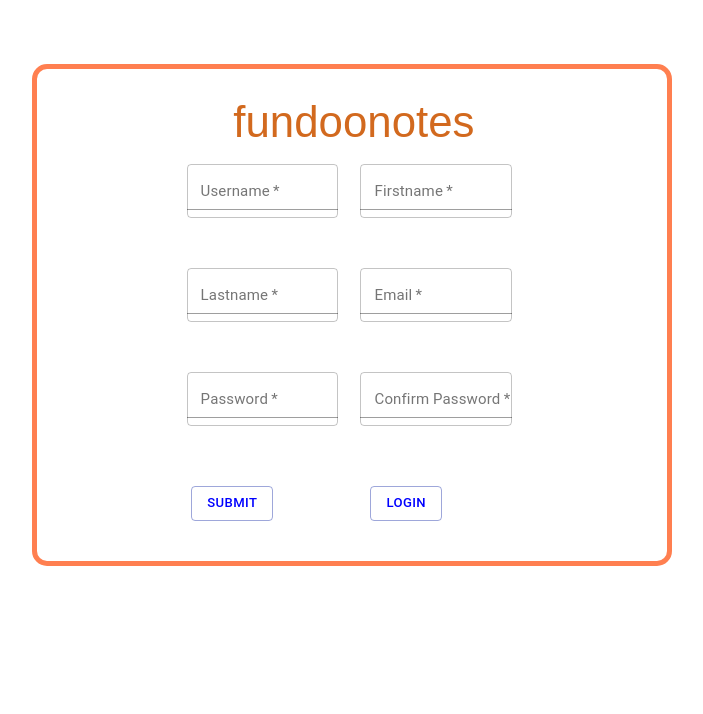
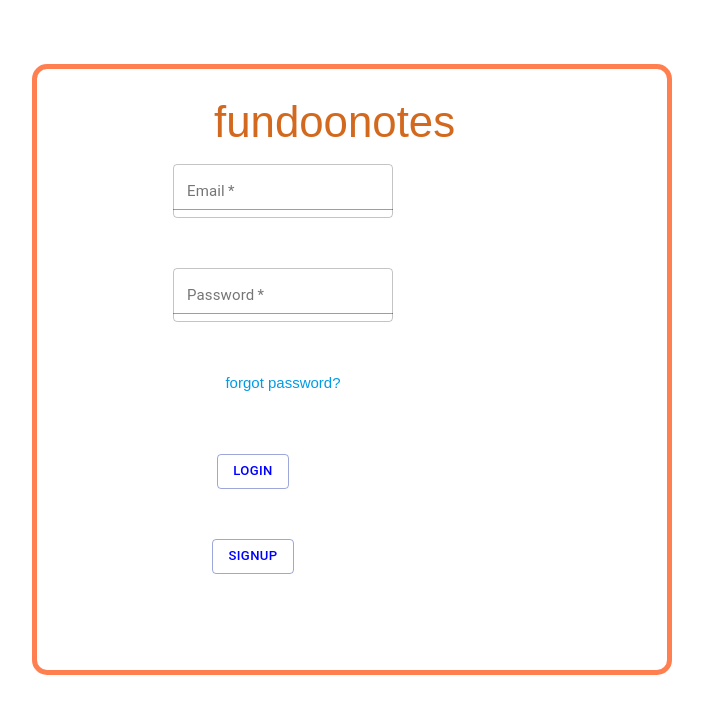
Before and after one commit to manu-saini94/React-Fundoonotes, a React (Create React App) app: page / in a window 1280 px wide. Shown: the top 714 px of the page, without its empty margins (288-991 px from the left). Built offline with nearby package versions, Linux system fonts and the light colour scheme.

Commit message:
[manu]React-Fundoonotes User.css updated

```diff
--- a/src/App.js
+++ b/src/App.js
@@ -3,16 +3,21 @@ import logo from "./logo.svg";
 import { Route, BrowserRouter as Router } from "react-router-dom";
 import "./App.css";
 import Registration from "./Components/Registration";
+import Login from "./Components/Login";
+import Forgotpassword from "./Components/Forgotpassword";
+import Resetpassword from "./Components/Resetpassword";
 
 class App extends Component {
   render() {
     return (
       <div className="App">
         <Router>
+          <Route path="/" exact component={Login}></Route>
+          <Route path="/login" exact component={Login}></Route>
           <Route path="/register" component={Registration}></Route>
+          <Route path="/forgot" component={Forgotpassword}></Route>
+          <Route path="/reset/:jwt" component={Resetpassword}></Route>
         </Router>
-
-        <Registration />
       </div>
     );
   }
--- a/src/Components/Registration.jsx
+++ b/src/Components/Registration.jsx
@@ -1,8 +1,7 @@
 import React, { Component } from "react";
 import { makeStyles } from "@material-ui/core/styles";
 import Button from "@material-ui/core/Button";
-// import Grid from "@material-ui/core/Grid";
-import { Container, Paper, FormControl } from "@material-ui/core";
+import { Container } from "@material-ui/core";
 import Controller from '../Controller/UserController';
 import TextField from "@material-ui/core/TextField";
 import "./User.css";
@@ -34,25 +33,37 @@ class Registration extends Component {
     };
   }
 
+  loginPage = () => {
+    this.props.history.push('/login')
+  }
 
-  onLogin = () => {
 
-  }
 
   onchangeUsername = event => {
     this.setState({ Username: event.target.value });
   };
 
-  onchangeEmail = event => {
-    this.setState({ Email: event.target.value });
-    let emailchng = this.state.Email.match(
-      "[a-z0-9._%+-]+@[a-z0-9.-]+.[a-z]{2,3}"
-    );
+  onchangeEmail = async event => {
+    let emailData = event.target.value
+    await this.setState({ Email: emailData });
+    console.log("email validation state", this.state.Email);
+
+    if (/^[a-zA-Z0-9]+@[a-zA-Z0-9]+\.[A-Za-z]+$/.test(this.state.Email)) {
+      console.log("email");
+
+    }
+    else {
+      console.log("not email");
+
+
+    }
+    // let emailchng = await emailData.test("[a-z0-9._%+-]+@[a-z0-9.-]+.[a-z]{2,3}");
+    // console.log("email validation", emailchng);
+
   };
 
   onchangeFirstname = event => {
-    if (event.target.value != "" && (event.target.value))
-      this.setState({ Firstname: event.target.value });
+    this.setState({ Firstname: event.target.value });
 
   };
 
@@ -82,32 +93,36 @@ class Registration extends Component {
     }
     console.log(registrationDetails)
     Controller.register(registrationDetails).then((res) => {
-      console.log(res.data.token)
+      console.log("hiii...", res)
       if (res.status === 200) {
+        alert("Verification link is sent")
         this.props.history.push("/login")
+        console.log(res)
+        let token = res.data.object
+        console.log(token)
+        localStorage.setItem("registerToken", token)
         this.setState({
           error: true,
           message: 'Registration success'
         })
       }
-      else {
-        this.setState({
-          error: true,
-          message: 'Please Reregister'
-        })
-      }
-    }).catch((error) => {
-      console.log(error)
+      // else {
+      //   this.setState({
+      //     error: true,
+      //     message: 'Please Reregister'
+      //   })
+      // }
     })
-  };
+  }
+
 
 
   render() {
     const classes = { useStyles };
 
     return (
-      <div className="main" >
-        <Container maxWidth="sm">
+      <div className="mainReg" >
+        <Container maxWidth="50px" fixed>
           <form className="Register" style={{ width: "50%" }} >
             <h3 className="fundoohead">fundoonotes</h3>
             <div className="row" style={{ width: "300%" }}>
@@ -213,9 +228,10 @@ class Registration extends Component {
                   color="primary"
                   className={classes.paper}
                   style={{ color: "blue" }}
-                  onClick={this.onLogin}
+                  onClick={this.loginPage}
                 >
-                  Login
+                  signin
+
                 </Button>
               </div>
             </div>
--- a/src/Components/User.css
+++ b/src/Components/User.css
@@ -37,20 +37,37 @@ button {
   top: 10px;
   right: 102px;
   bottom: 103px;
-
 }
 
-.main{
+.mainReg {
   margin-top: 5%;
   margin-left: 25%;
   margin-right: 25%;
-  margin-bottom: 0%;
+  margin-bottom: 20%;
+
+  border: 5px solid coral;
+  border-radius: 1em;
+  border-spacing: 2em;
+}
+
+.mainLogin {
+  margin-top: 5%;
+  margin-left: 25%;
+  margin-right: 25%;
+  margin-bottom: 25%;
 
   border: 5px solid coral;
   border-radius: 1em;
   border-spacing: 1em;
 }
-.Register{
- padding-left: 18%;
-    padding-right: 11%;
+
+.Register {
+  padding-left: 18%;
+  padding-right: 11%;
 }
+
+.Login {
+  padding-right: 0%;
+  padding-left: 0%;
+  padding-bottom: 10%;
+}
--- a/src/Controller/UserController.jsx
+++ b/src/Controller/UserController.jsx
@@ -1,4 +1,5 @@
 import axios from 'axios';
+import Forgotpassword from '../Components/Forgotpassword';
 
 
 //require('dotenv').config()
@@ -15,8 +16,22 @@ var controller = {
         console.log("controller register method ", registrationDetails)
         return axios.post('http://localhost:8080/user/register', registrationDetails)
     }
-
-
+    ,
+    login(loginDetails) {
+        console.log("controller login method ", loginDetails)
+        return axios.post('http://localhost:8080/user/login', loginDetails)
+    }
+    ,
+    forgotpassword(forgotDetails) {
+        console.log("controller forgotpassword method ", forgotDetails)
+        return axios.post('http://localhost:8080/user/forgotpassword', forgotDetails)
+    }
+    ,
+    resetpassword(resetDetails, jwt) {
+        console.log("controller resetpassword method ", resetDetails)
+        console.log(jwt)
+        return axios.put(`http://localhost:8080/user/resetpassword/${jwt}`, resetDetails)
+    }
 
 }
 
```
Also changed, not shown: 1 other file (tests, documents, lock files or other folders).
